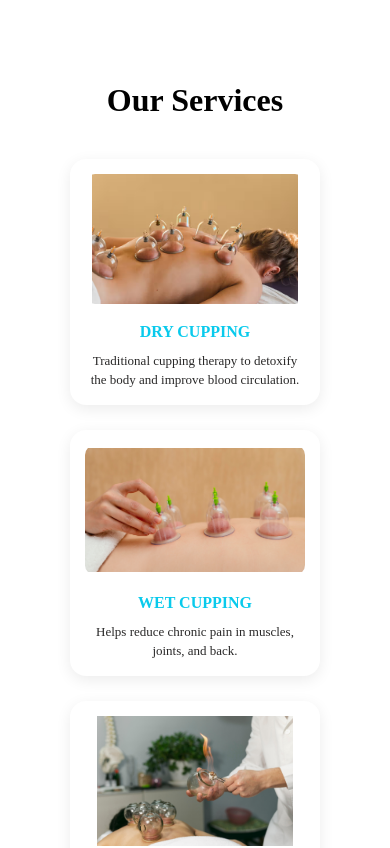
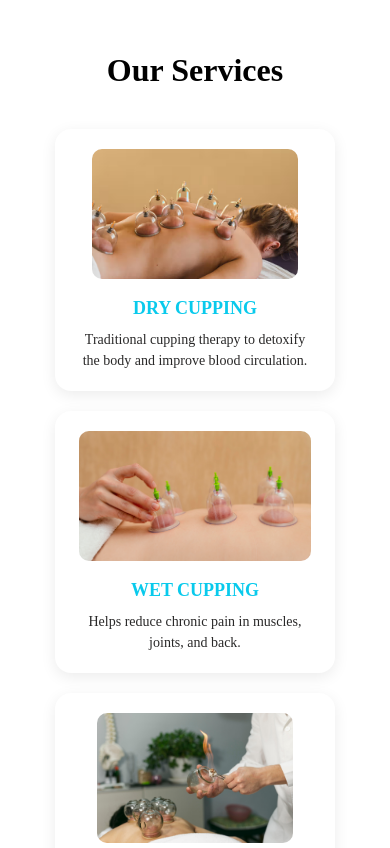
Before and after one commit to AnilMende/Clinic-Appointment-Booking-System-MERN-, a React (Vite) app in the folder frontend/: page / in a window 390 px wide. Shown: the part 3629-4477 px from the top of the page. Built offline with nearby package versions, Linux system fonts and the light colour scheme.

Commit message:
fixed ui overflow

```diff
--- a/frontend/src/components/ContactComponent/ContactComponent.css
+++ b/frontend/src/components/ContactComponent/ContactComponent.css
@@ -1,6 +1,6 @@
 
 .contact{
-    padding: 60px 40px;
+    padding: 60px 20px;
     background: #ffffff;
 }
 
@@ -70,45 +70,15 @@
 }
 
 /* Mobile Responsiveness */
-@media (max-width: 1024px) {
-  .contact-grid {
-    grid-template-columns: repeat(2, 1fr);
-  }
-}
 
-@media (max-width: 600px) {
-  .contact-grid {
-    grid-template-columns: 1fr;
-  }
-}
+@media (max-width: 768px) {
 
-
-@media (max-width: 480px) {
   .contact {
     padding: 40px 15px;
   }
 
-  .contact-container {
-    padding: 0 10px;
-  }
-}
-
-@media (max-width: 400px) {
-  .contact {
-    padding: 30px 10px;
+  .contact-grid {
+    grid-template-columns: 1fr;
   }
 
-  .contact-container {
-    padding: 0 8px;
-  }
 }
-
-@media (max-width: 768px) {
-  .contact-grid {
-    grid-template-columns: 1fr;
-    gap: 15px;
-  }
-  .contact-card{
-    width: 100%;
-  }
-}
--- a/frontend/src/components/ServicesComponent/ServicesComponent.css
+++ b/frontend/src/components/ServicesComponent/ServicesComponent.css
@@ -19,6 +19,8 @@
     display: grid;
     grid-template-columns: repeat(3, 1fr);
     gap: 25px;
+    padding: 0 20px;
+    max-width: 1200px;
     margin: 0 auto;
 }
 
@@ -36,7 +38,6 @@
 
 /* Image */
 .service-card img {
-    width: 100%;
     height: 130px;
     border-radius: 10px;
     object-fit: contain;
@@ -100,25 +101,22 @@
 /* Mobile Responsiveness */
 @media (max-width:768px) {
     .services-grid {
-        grid-template-columns: 1fr;
-    }
-
-    .services-container {
-        padding: 30px;
-        gap: 15px;
-    }
-
-    .service-card {
-        width: 100%;
-        padding: 15px;
-    }
-
-    .service-card h3 {
-        font-size: 16px;
-    }
-
-    .service-card p {
-        font-size: 13px;
-        font-weight: 500;
+        padding: 0 15px;
+        gap: 20px;
     }
 }
+
+/* For tablets */
+@media (max-width: 1024px) {
+  .services-grid {
+    grid-template-columns: repeat(2, 1fr);
+  }
+}
+
+/* For mobiles */
+@media (max-width: 768px) {
+  .services-grid {
+    grid-template-columns: 1fr;
+    padding: 0 15px;
+  }
+}
--- a/frontend/src/index.css
+++ b/frontend/src/index.css
@@ -14,3 +14,7 @@ body {
 html, body{
   overflow-x: hidden;
 }
+
+body{
+  overflow-x: hidden;
+}
```
